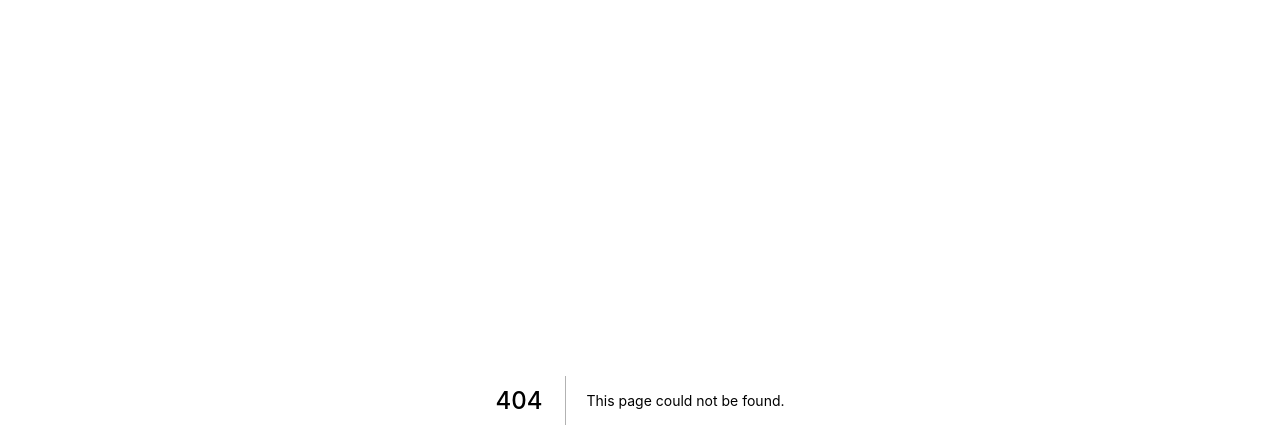
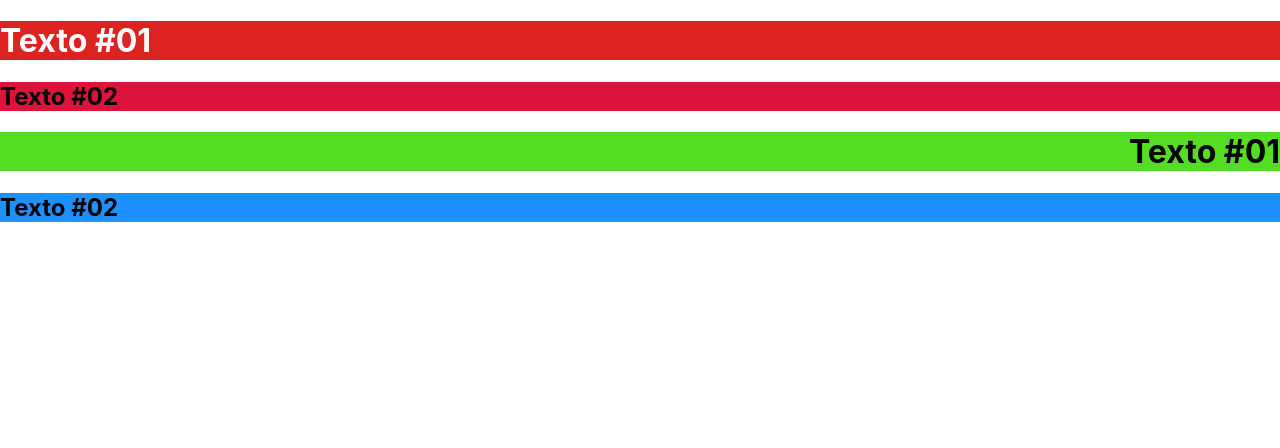
Before and after one commit to wesleysan7os/revisao-react, a Next.js app: page /css/usandoEstilo in a window 1280 px wide. Before the commit this address had no page. Shown: the top 448 px of the page. Built offline with nearby package versions, Linux system fonts and the light colour scheme.

Commit message:
using conditional styles

```diff
--- /dev/null
+++ b/components/Estilo.jsx
@@ -0,0 +1,16 @@
+export default function Estilo(props) {
+  const classeAplicada = props.numero >= 0 ? "azul" : "vermelho";
+
+  const estilos = {
+    backgroundColor: props.numero >= 0 ? "#5D2" : "#D22",
+    color: props.color,
+    textAlign: props.direita ? "right" : "left",
+  };
+
+  return (
+    <div>
+      <h1 style={estilos}>Texto #01</h1>
+      <h2 className={classeAplicada}>Texto #02</h2>
+    </div>
+  );
+}
--- /dev/null
+++ b/pages/css/usandoEstilo.jsx
@@ -0,0 +1,10 @@
+import Estilo from "../../components/Estilo";
+
+export default function usandoEstilo() {
+  return (
+    <div>
+      <Estilo numero={-2} color={"#fff"} />
+      <Estilo numero={0} color={"#000"} direita={true} />
+    </div>
+  );
+}
--- a/styles/globals.css
+++ b/styles/globals.css
@@ -14,3 +14,11 @@
 * {
   box-sizing: border-box;
 }
+
+.vermelho {
+  background-color: crimson;
+}
+
+.azul {
+  background-color: dodgerblue;
+}
```
Also changed, not shown: components/SomaUm.jsx (added, +9 -0 lines), pages/basicos/propsSomenteLeitura.jsx (added, +10 -0 lines).
